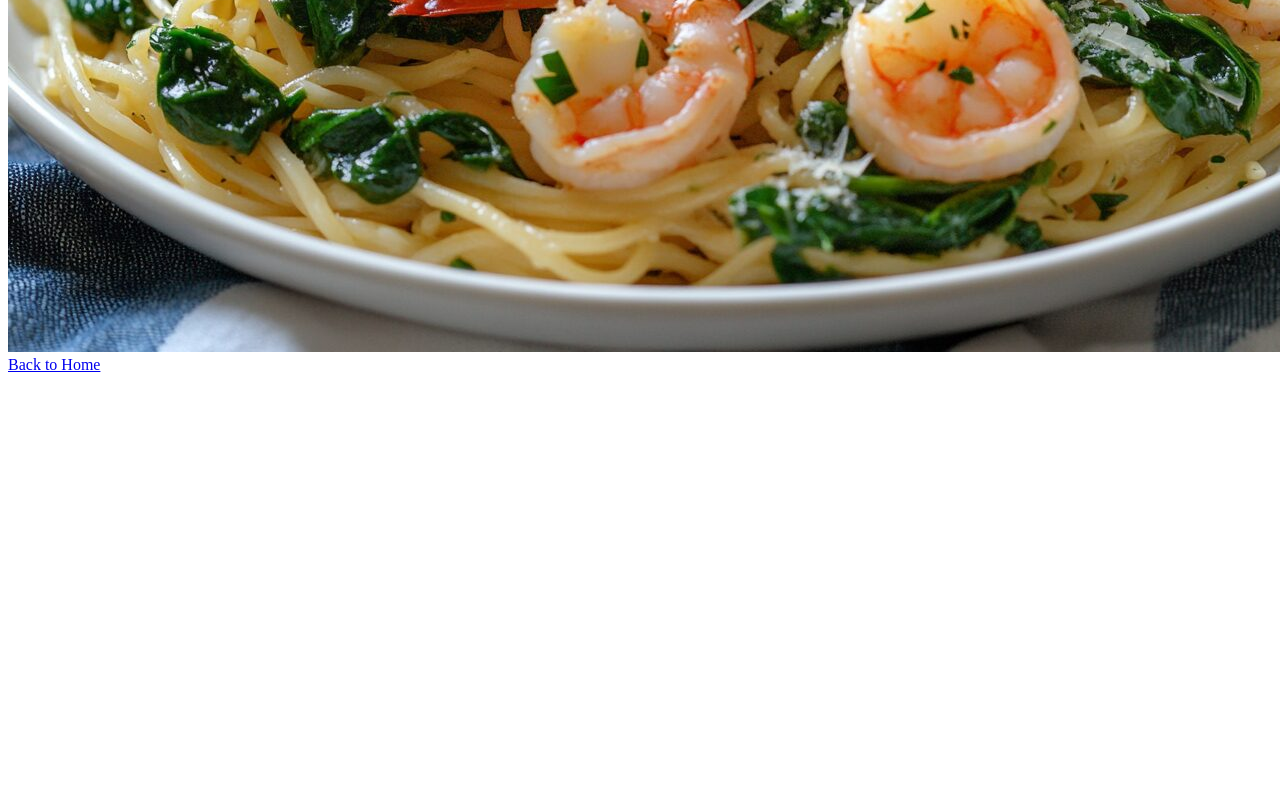
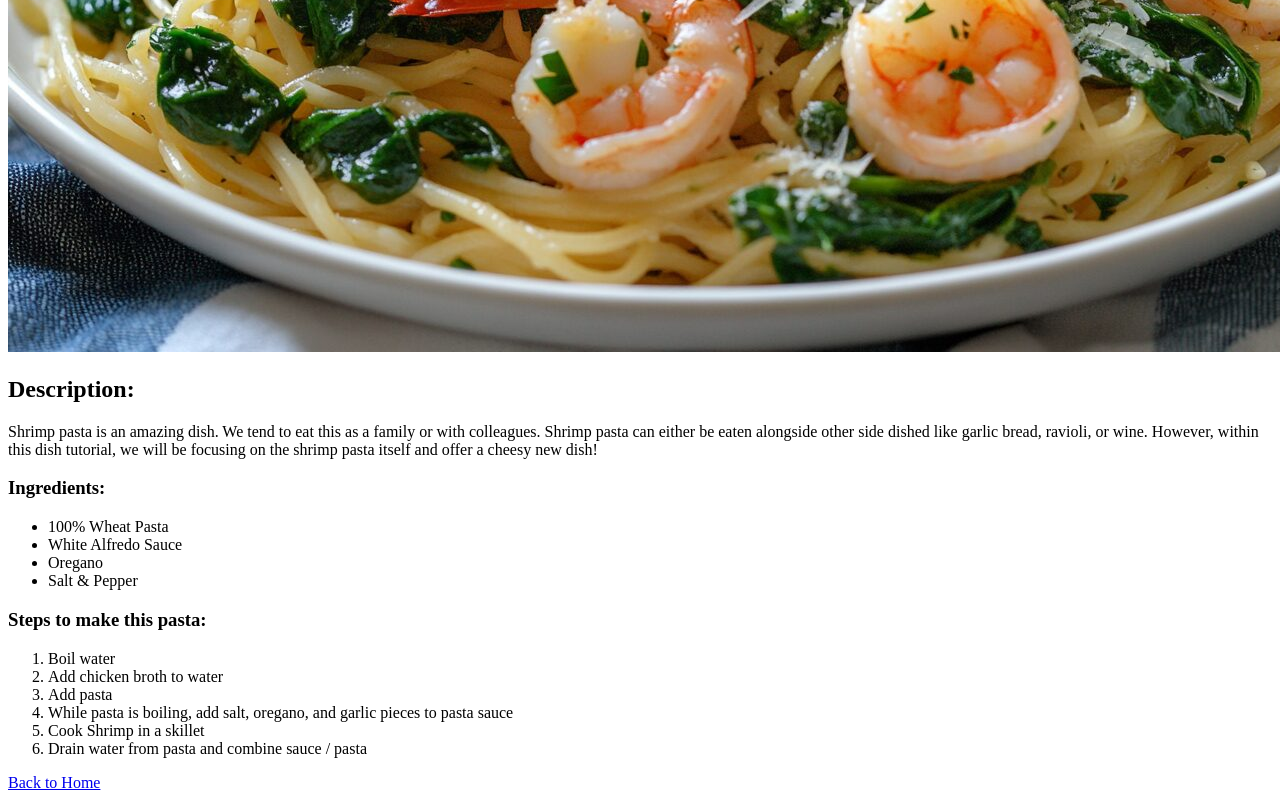
Before and after one commit to omniofficial/odin-recipes, a plain HTML site: page recipes/shrimppasta.html in a window 1280 px wide. Shown: the part 592-1392 px from the top of the page. Before the commit the page ends 974 px from the top, so only its background shows below. Drawn offline with Linux system fonts and the light colour scheme.

Commit message:
Compelted 2 HTML pages
Shrimp pasta and tacos gobernador done

```diff
--- a/recipes/shrimppasta.html
+++ b/recipes/shrimppasta.html
@@ -6,9 +6,37 @@
         <title>How to Make Shrimp Pasta, the Easy Way!</title>
     </head>
     <body>
-        <h1>Shrimp Pasta, the best pasta!</h1>
+        <h1>Shrimp Pasta, the best pasta for you and me!</h1>
         <img src="../images/shrimppasta.jpg" alt="Shrimp Pasta Image" />
 
+        <h2>Description:</h2>
+        <p>
+            Shrimp pasta is an amazing dish. We tend to eat this as a family or
+            with colleagues. Shrimp pasta can either be eaten alongside other
+            side dished like garlic bread, ravioli, or wine. However, within
+            this dish tutorial, we will be focusing on the shrimp pasta itself
+            and offer a cheesy new dish!
+        </p>
+        <h3>Ingredients:</h3>
+        <ul>
+            <li>100% Wheat Pasta</li>
+            <li>White Alfredo Sauce</li>
+            <li>Oregano</li>
+            <li>Salt & Pepper</li>
+        </ul>
+
+        <h3>Steps to make this pasta:</h3>
+        <ol>
+            <li>Boil water</li>
+            <li>Add chicken broth to water</li>
+            <li>Add pasta</li>
+            <li>
+                While pasta is boiling, add salt, oregano, and garlic pieces to
+                pasta sauce
+            </li>
+            <li>Cook Shrimp in a skillet</li>
+            <li>Drain water from pasta and combine sauce / pasta</li>
+        </ol>
         <a href="../index.html">Back to Home</a>
     </body>
 </html>
```
Also changed, not shown: index.html (+2 -0 lines), recipes/tacosgavilan.html (added, +43 -0 lines), images/tacosgobernador.jpg (added), recipes/macaronisalad.html (added).
